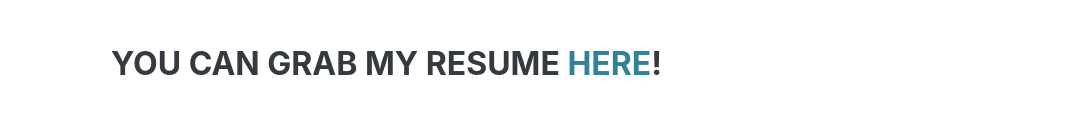
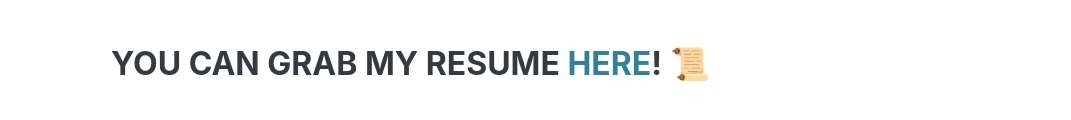
Before and after one commit to joaoduartepinto/resume, a Gatsby site: page / in a window 1280 px wide. Shown: the part 5466-5586 px from the top of the page, without its empty margins (209-1280 px from the left). Built offline with nearby package versions, Linux system fonts and the light colour scheme; Gatsby itself is replaced by a stand-in of ours; a web font is replaced by a local one.

Commit message:
added emoji to resume section

```diff
--- a/src/pages/index.js
+++ b/src/pages/index.js
@@ -261,7 +261,6 @@ const IndexPage = () => (
                 </div>
             </section>
 
-
             <hr className="m-0"/>
 
             <section
@@ -350,7 +349,7 @@ const IndexPage = () => (
                 <div className="w-100">
                     <h2 className="mb-5">Resume</h2>
                     <p>
-                        <h3>You can grab my resume <a href={downloadFile} download='resume'>here</a>! </h3>
+                        <h3>You can grab my resume <a href={downloadFile} download='resume'>here</a>! <span>📜</span> </h3>
                     </p>
                 </div>
             </section>
```
